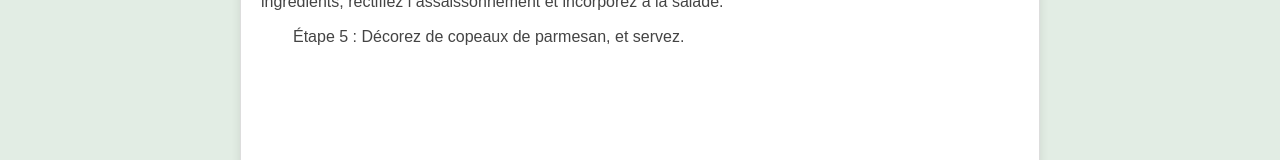
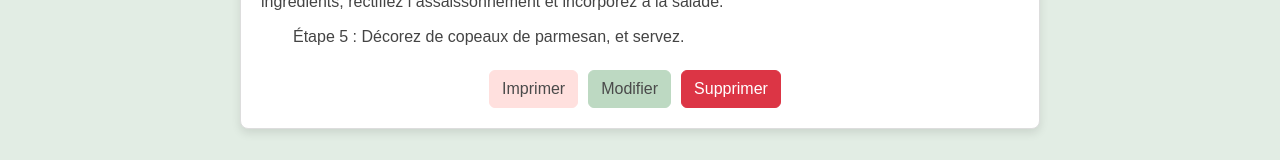
Before and after one commit to vinsse2001/cuistotfamily, an Angular app: page /recette/1 in a window 1280 px wide. Shown: the part 703-863 px from the top of the page. Built offline with nearby package versions, Linux system fonts and the light colour scheme.

Commit message:
retour à 20px au dessus des boutons

```diff
--- a/src/app/recette/recette.component.css
+++ b/src/app/recette/recette.component.css
@@ -115,7 +115,7 @@
 
 /* Alignement des boutons */
 .recette-actions {
-  margin-top: 220px;
+  margin-top: 20px;
   display: flex;
   gap: 10px;
   justify-content: center;
```
